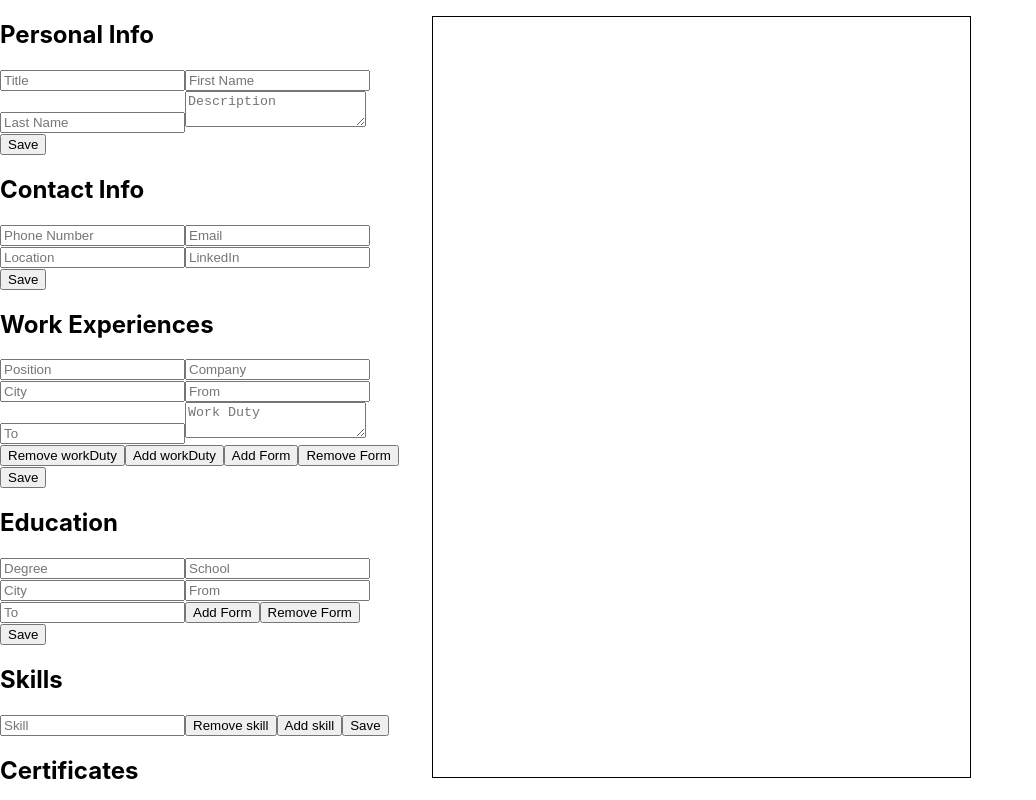
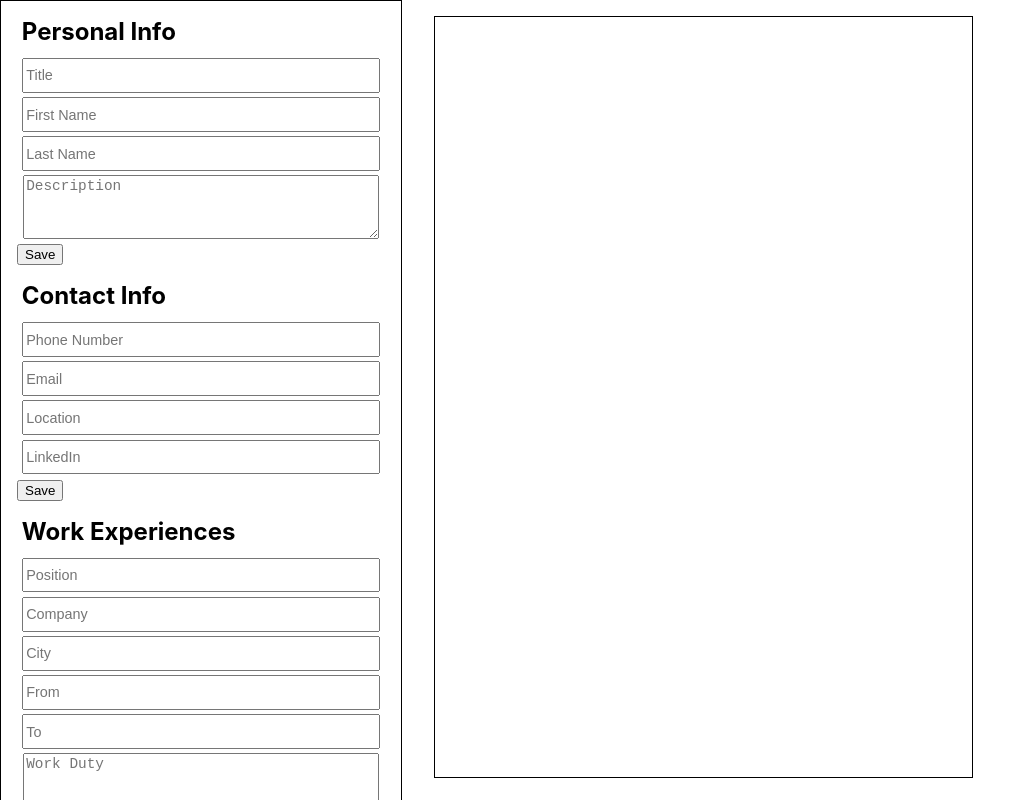
Before and after one commit to G-Cioni/cv-creator, a React (Create React App) app: page / in a window 1280 px wide. Shown: the top 800 px of the page, without its empty margins (0-1036 px from the left). Built offline with nearby package versions, Linux system fonts and the light colour scheme.

Commit message:
Gave structure to #Forms and children

```diff
--- a/src/styles/App.css
+++ b/src/styles/App.css
@@ -20,6 +20,31 @@
 
 #Forms {
   width: 25em;
+  border: 1px solid black;
+}
+
+.formSection {
+  margin: 1em;
+}
+.formTitle {
+  margin: 0.5em 0.2em;
+}
+
+/* inputs */
+
+input,
+textarea {
+  display: block;
+  font-size: 0.9rem;
+  width: 95%;
+  margin: 0.3em auto;
+}
+input {
+  height: 2em;
+}
+
+textarea {
+  height: 4em;
 }
 
 /* ====
```
